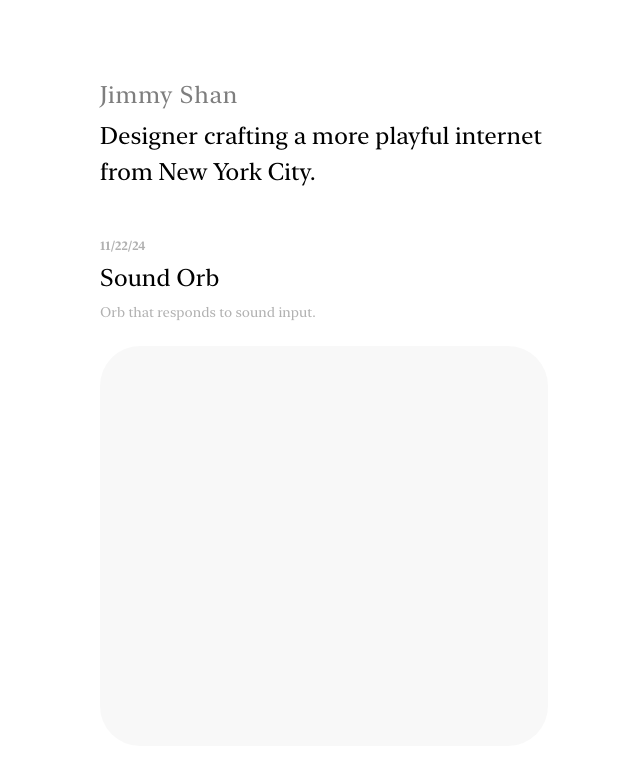
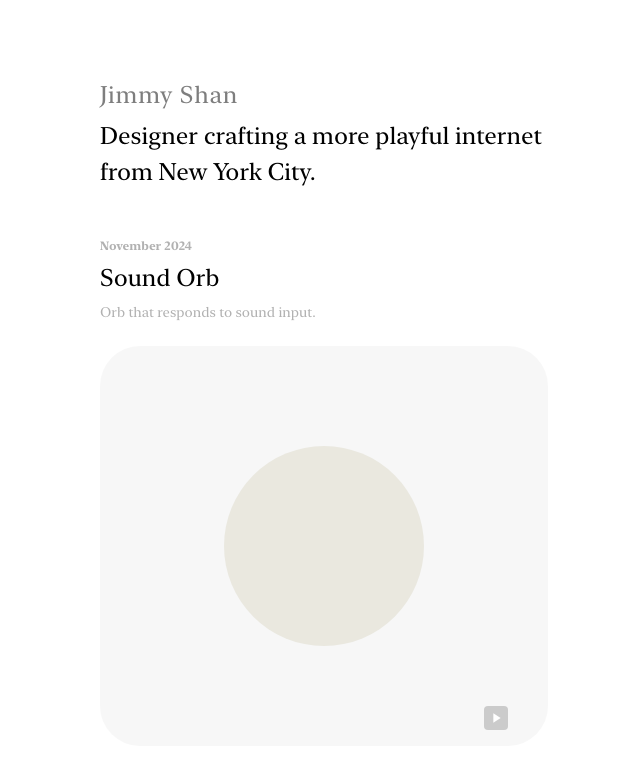
Before and after one commit to jivmy/kiln-labs, a React (Create React App) app: page / in a window 1280 px wide. Shown: the top 768 px of the page, without its empty margins (316-956 px from the left). Built offline with nearby package versions, Linux system fonts and the light colour scheme; a web font is replaced by a local one.

Commit message:
sound orb v1

```diff
--- a/src/components/Homepage.js
+++ b/src/components/Homepage.js
@@ -1,14 +1,15 @@
 import React from 'react';
+import SoundResponsiveOrb from '../components/SoundResponsiveOrb';
 
 const projects = [
   {
-    date: '11/22/24',
+    date: 'November 2024',
     title: 'Sound Orb',
     description: 'Orb that responds to sound input.',
   },
 ];
 
-const ProjectSection = ({ date, title, description }) => (
+const ProjectSection = ({ date, title, description, children }) => (
   <section className="w-full flex flex-col items-center gap-6">
     <div className="w-full flex flex-col items-start gap-2">
       <span className="w-full text-black text-xs font-bold opacity-30 font-sans">
@@ -19,7 +20,9 @@ const ProjectSection = ({ date, title, description }) => (
         {description}
       </p>
     </div>
-    <div className="w-full h-[400px] bg-[#D9D9D9] opacity-20 rounded-[40px]" />
+    <div className="w-full h-[400px] bg-[#D9D9D9] opacity-20 rounded-[40px] flex justify-center items-center">
+      {children}
+    </div>
   </section>
 );
 
@@ -44,7 +47,9 @@ const HomePage = () => {
             date={project.date}
             title={project.title}
             description={project.description}
-          />
+          >
+            {index === 0 && <SoundResponsiveOrb />} {/* Place Sound Orb in the first project */}
+          </ProjectSection>
         ))}
       </div>
     </div>
--- /dev/null
+++ b/src/components/SoundResponsiveOrb.js
@@ -0,0 +1,92 @@
+import React, { useEffect, useState } from 'react';
+
+function SoundResponsiveOrb() {
+  const [volume, setVolume] = useState(0);
+  const [micActive, setMicActive] = useState(false);
+
+  const requestMicrophone = () => {
+    navigator.mediaDevices.getUserMedia({ audio: true }).then((stream) => {
+      setMicActive(true);
+      const audioContext = new (window.AudioContext || window.webkitAudioContext)();
+      const analyser = audioContext.createAnalyser();
+      const source = audioContext.createMediaStreamSource(stream);
+
+      analyser.fftSize = 256;
+      source.connect(analyser);
+
+      const dataArray = new Uint8Array(analyser.frequencyBinCount);
+
+      const updateVolume = () => {
+        analyser.getByteFrequencyData(dataArray);
+        const avgVolume = dataArray.reduce((a, b) => a + b) / dataArray.length;
+        setVolume(avgVolume);
+        requestAnimationFrame(updateVolume);
+      };
+
+      updateVolume();
+    }).catch((err) => {
+      console.error('Microphone access error:', err);
+      alert('Failed to access the microphone. Please allow access and try again.');
+    });
+  };
+
+  const saturation = Math.min(50, Math.max(20, volume / 2));
+
+  return (
+    <div
+      style={{
+        position: 'relative',
+        width: '400px',
+        height: '400px',
+        backgroundColor: '#D9D9D9',
+        borderRadius: '40px',
+        display: 'flex',
+        justifyContent: 'center',
+        alignItems: 'center',
+      }}
+    >
+      {/* Orb */}
+      <div
+        style={{
+          width: '200px',
+          height: '200px',
+          borderRadius: '50%',
+          backgroundColor: `hsl(50, ${saturation}%, 50%)`,
+          transition: 'background-color 0.1s ease',
+        }}
+      ></div>
+
+      {/* Button */}
+      <button
+        onClick={requestMicrophone}
+        style={{
+          position: 'absolute',
+          bottom: '16px',
+          right: '16px',
+          width: '24px',
+          height: '24px',
+          borderRadius: '4px',
+          backgroundColor: '#000',
+          display: 'flex',
+          justifyContent: 'center',
+          alignItems: 'center',
+          border: 'none',
+          cursor: 'pointer',
+        }}
+      >
+        {/* Play Icon */}
+        <svg
+          xmlns="http://www.w3.org/2000/svg"
+          fill="#FFF"
+          viewBox="0 0 24 24"
+          width="16"
+          height="16"
+        >
+          <path d="M8 5v14l11-7z" />
+        </svg>
+      </button>
+    </div>
+  );
+}
+
+export default SoundResponsiveOrb;
```
